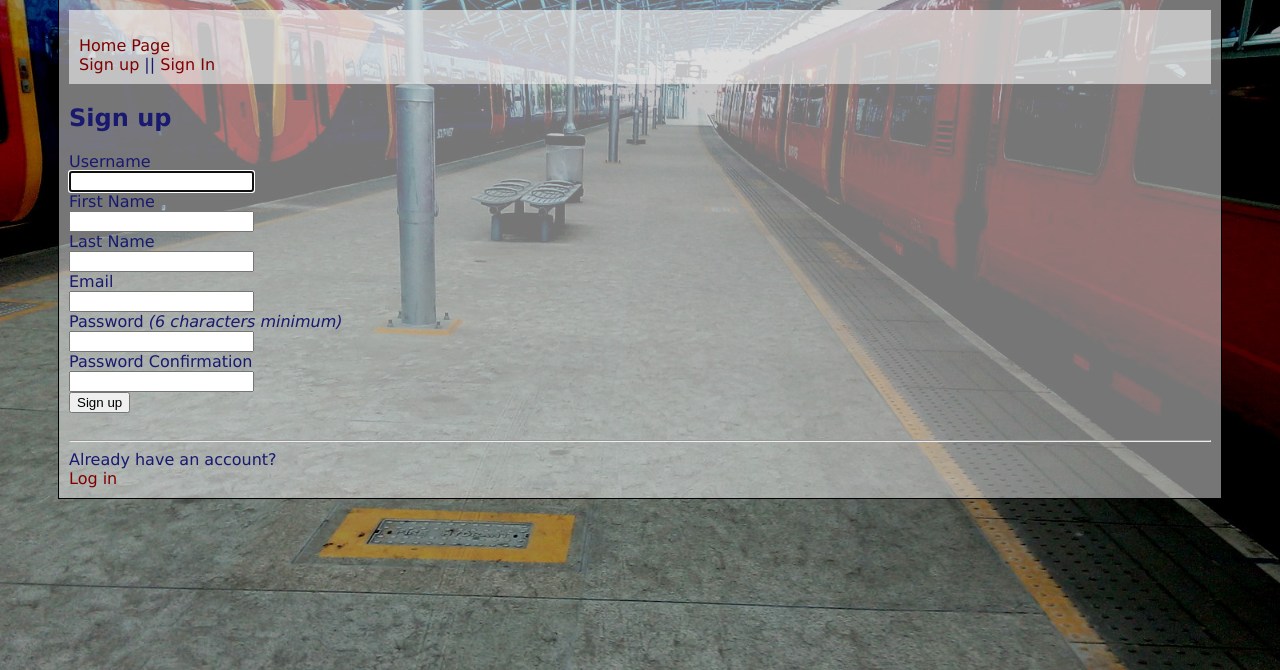
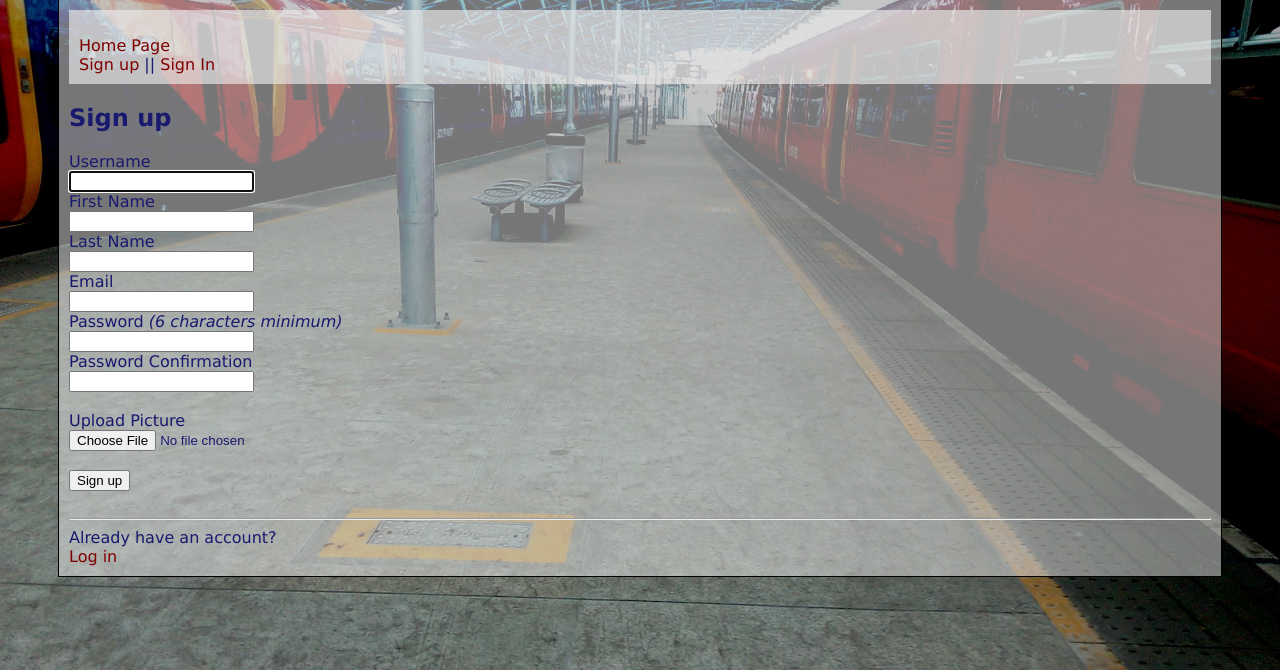
Before and after one commit to margocramer/commutes_group_project, a Rails app: page /users/sign_up in a window 1280 px wide. Shown: the part 51-721 px from the top of the page. Run offline with Rails 7, Linux system fonts and the light colour scheme.

Commit message:
picture-on-signup

```diff
--- a/app/views/devise/registrations/new.html.erb
+++ b/app/views/devise/registrations/new.html.erb
@@ -36,6 +36,12 @@
     <%= f.password_field :password_confirmation, autocomplete: "off" %>
   </div>
 
+  <br/>
+  <label>Upload Picture</label>
+  <br/>
+  <%= f.file_field :photo_url %>
+
+  <br/><br/>
   <div class="actions">
     <%= f.submit "Sign up" %>
   </div>
```
Also changed, not shown: 1 other file.
